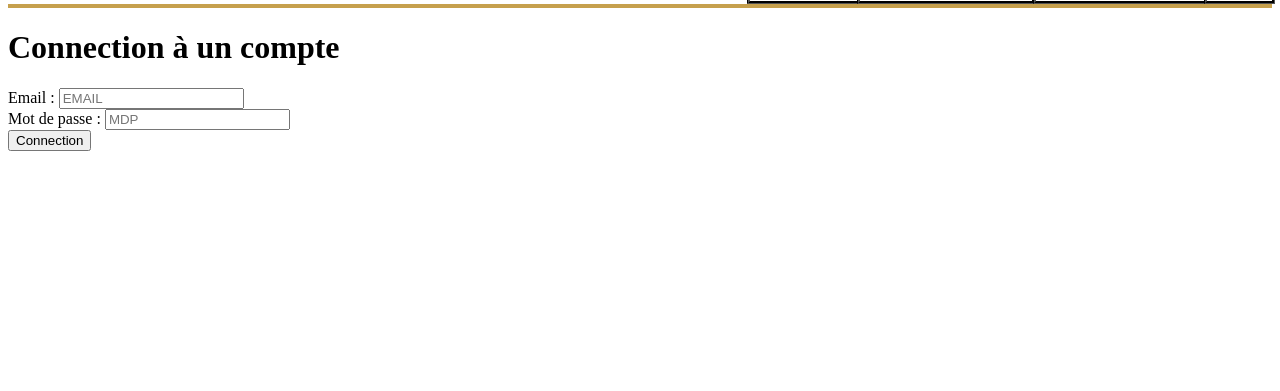
After one commit to crysis421/Systeme-de-Gestion-des-Absences-pour-le-BUT-informatique, a PHP site: page /connection.php in a window 1280 px wide. The commit adds this page. Shown: the part 363-754 px from the top of the page. Run offline with PHP 8.4, Linux system fonts and the light colour scheme.

Commit message:
petit ajustement et petit ajout de la page de connection

```diff
--- /dev/null
+++ b/Code/Vue/connection.php
@@ -0,0 +1,16 @@
+<?php
+require_once("menuHorizontal.html");
+?>
+<h1>Connection à un compte</h1>
+
+<form action="" method="post">
+
+    <label for="Email">
+        Email : <input type="email" name="email" placeholder="EMAIL" required>
+    </label> <br>
+    <label for="Mot de passe">
+        Mot de passe : <input type="password" name="motDePasse" placeholder="MDP" required>
+    </label> <br>
+    <input type="submit" value="Connection">
+
+</form>
--- a/Code/Vue/formulaireVT.php
+++ b/Code/Vue/formulaireVT.php
@@ -7,7 +7,7 @@
 
 <form action="../Presentation/upload.php" method="post" enctype="multipart/form-data">>
     <label for="VT">
-        FichierVT <input type="file" name="fileToUpload" id="fileToUpload"> required>
-    </label>
+        FichierVT <input type="file" name="fileToUpload" id="fileToUpload" required>
+    </label> <br>
     <input type="submit" value="Upload Image" name="submit" >
 </form>
--- a/Code/Vue/menuHorizontal.html
+++ b/Code/Vue/menuHorizontal.html
@@ -3,7 +3,7 @@
 <head>
     <meta charset="UTF-8">
     <link rel="stylesheet" href="styleMenuHorizontal.css" />
-    <title>Menu</title>
+    <title>Gestionnaire d'absence</title>
 </head>
 <body>
 
```
